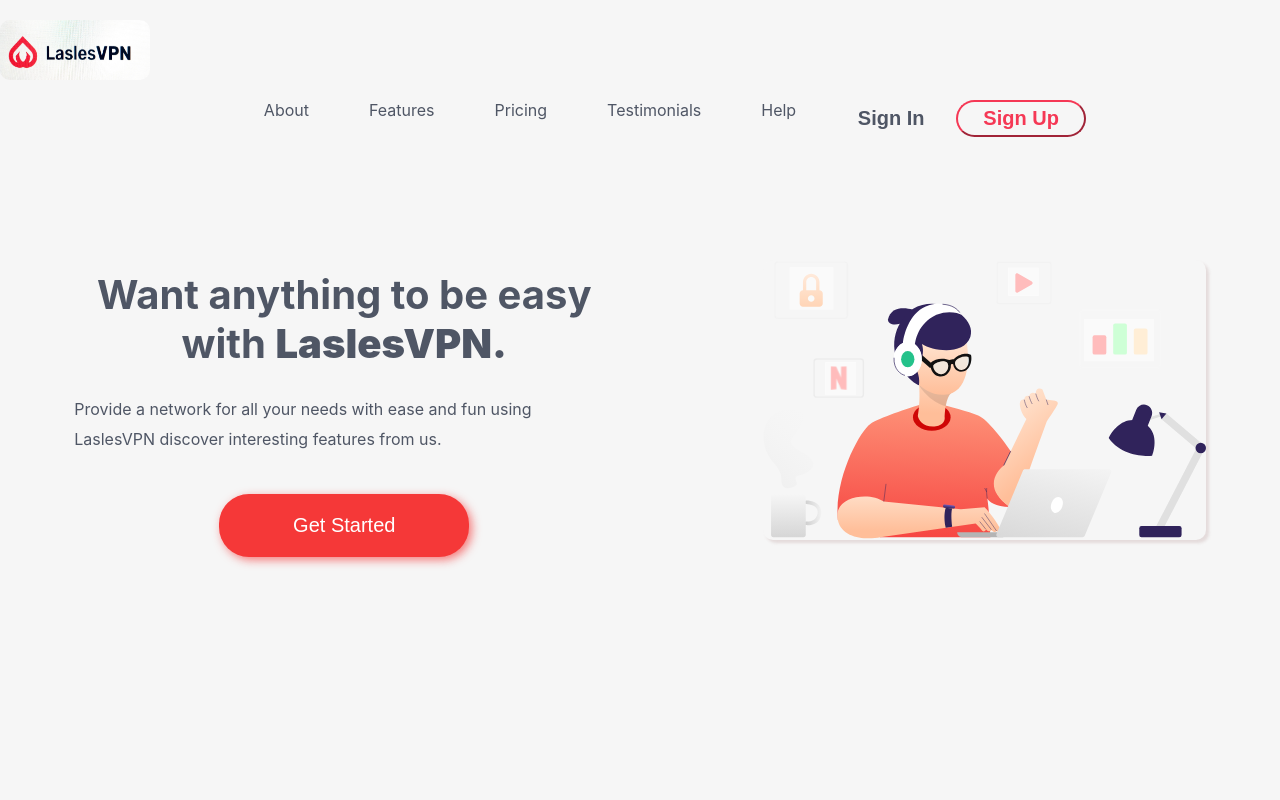
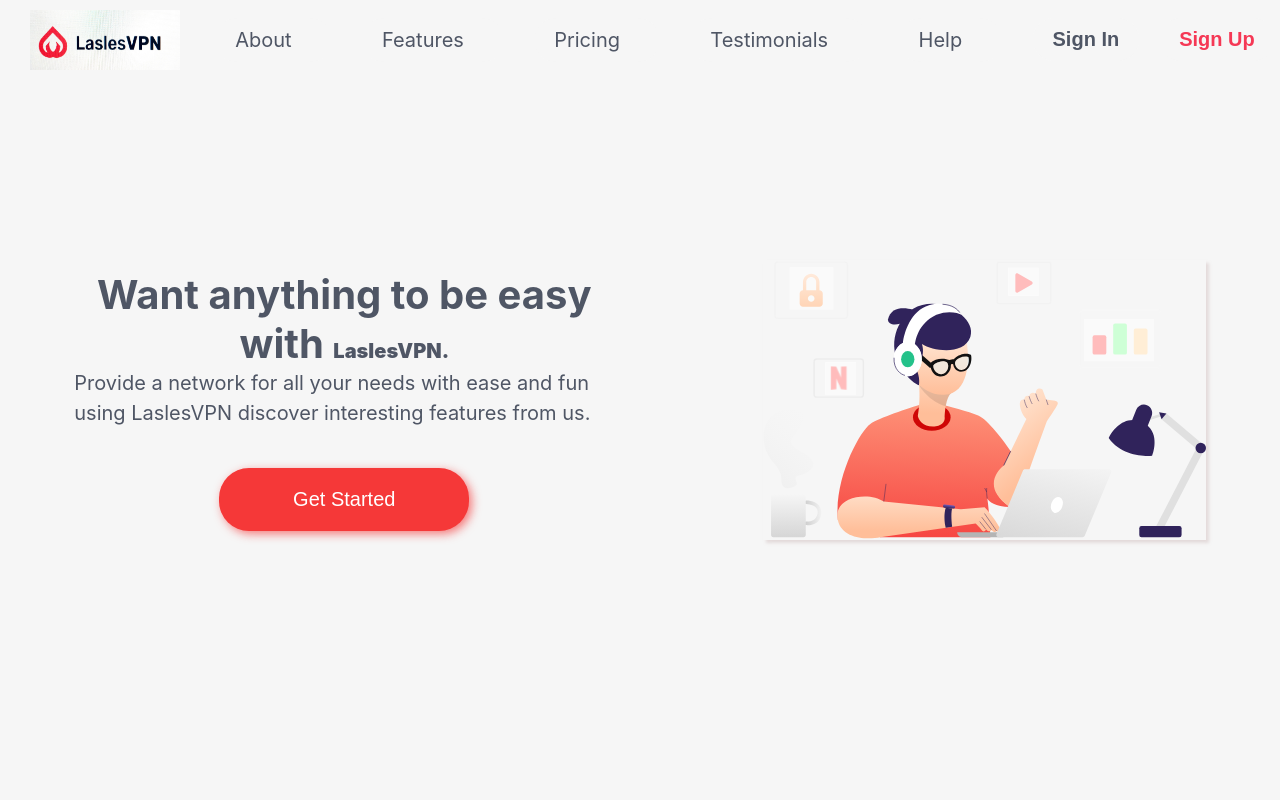
Before and after one commit to Jolanta27/LandingPage-LaslesVPN, a React (Create React App) app: page / in a window 1280 px wide. Shown: the top 800 px of the page. Built offline with nearby package versions, Linux system fonts and the light colour scheme.

Commit message:
fixed navbar layout

```diff
--- a/src/components/Header.jsx
+++ b/src/components/Header.jsx
@@ -1,7 +1,7 @@
 import React from "react";
 import "./styles/Header.css";
 import Hamburger from 'hamburger-react'
-import { useState, useEffect, useRef} from "react";
+import { useState } from "react";
 
 const NavItem = ({ link, text}) => {
     return (
@@ -17,74 +17,31 @@
   )
  }
 
+ const MenuItems = () => (
+    <>
+        <NavItem link="/" text="About" />
+        <NavItem link="/" text="Features" />
+        <NavItem link="/" text="Pricing" />
+        <NavItem link="/" text="Testimonials" />
+        <NavItem link="/" text="Help" />
+        <div className="navbar-buttons">
+        <NavbarButton text="Sign In" position="left"/>
+        <NavbarButton text="Sign Up" position="right"/>
+        </div>
+    </>
+ );
+
 const Header = () => {
     const [isOpen, setOpen] = useState(false);
-    const [isMobile, setIsMobile] = useState(false);
-    const ref = useRef();
-
-    useEffect(() => {
-        const handleResize = () => {
-            setIsMobile(window.innerWidth <= 768);
-        };
-
-        handleResize();
-        window.addEventListener("resize", handleResize);
-
-        return () => {
-            window.removeEventListener("resize", handleResize);
-        };
-    }, []);
-
-        const toggleMenu = () => {
-            setOpen(!isOpen);
-        };
-
-        useEffect(() => {
-            const handler = (event) => {
-                if (isOpen && ref.current && !ref.current.contains(event.target)
-                ) {
-                    setOpen(false);
-                }
-            };
-            document.addEventListener('mousedown', handler);
-            return () => { document.removeEventListener('mousedown', handler);
-        };
-    }, [isOpen]);
 
            return (
-                <div>
-                <nav ref={ref} className={isOpen ? "menu-items-open" : "menu-items"}>
+                <nav className="menu-items">
                     <img src="logo.JPG" id="logo" alt="logo" />
-                    {isMobile ? (
-                          <div className="navbar-mobile navbar-laptop">
-                          <Hamburger toggled={isOpen} size={25} toggle={toggleMenu} onClick={() => setOpen((prev) => !prev)}/>
-                          {isOpen && (
-                              <ul className={`menu-items $ {isOpen ? "show" : ""}`}>
-                              <NavItem className ="mobile-link" link="/" text="About" />
-                              <NavItem link="/" text="Features" />
-                              <NavItem link="/" text="Pricing" />
-                              <NavItem link="/" text="Testimonials" />
-                              <NavItem link="/" text="Help" />
-                              <div className="navbar-buttons">
-                              <NavbarButton  className="navbar-button" text="Sign In" position="left"/>
-                              <NavbarButton className="navbar-button" text="Sign Up" position="right"/>
-                              </div>
-                              </ul>
-                           )}
-                              </div>
-                    ) : (
-                        <ul className="menu-items-open">
-                        <NavItem link="/" text="About" />
-                        <NavItem link="/" text="Features" />
-                        <NavItem link="/" text="Pricing" />
-                        <NavItem link="/" text="Testimonials" />
-                        <NavItem link="/" text="Help" />
-                        <NavbarButton className="navbar-buttons" text="Sign In" position="left"/>
-                        <NavbarButton className="navbar-buttons" text="Sign Up" position="right"/>
-                        </ul>
-                    )}
+                          <Hamburger toggled={isOpen} size={25} toggle={setOpen}/>
+                          <ul className={isOpen ? "open" : ""}>
+                     <MenuItems />
+                     </ul>
                 </nav>
-                </div>
-            )
-        }
+            );
+        };
         export default Header;
--- a/src/components/styles/Header.css
+++ b/src/components/styles/Header.css
@@ -1,126 +1,106 @@
-nav {
-    justify-content: space-around;
-    position: fixed;
+    *  {
+        margin: 0;
+        padding: 0;
+        box-sizing: border-box;
+    }
+    .menu-items {
         width: 100%;
-    top: 0;
-    z-index: 1000;
-    padding: 20px 0;
     }
-.navbar-list, nav ul{
-    display: flex;
-    justify-content: center;
+    .menu-items ul li a {
+        text-decoration: none;
+        display: block;
+        border-radius: 40px;
+        width: 100%;
     }
-.menu-items-open {
-    display: flex;
-    justify-content: center;
+    .menu-items ul {
+        list-style-type: none;
     }
-.navbar-buttons {
-    display: flex;
-    margin-left: 80px;
-}
-nav ul {
-    list-style: none;
-}
-.navbar-list, .navbar-button {
-    font-size: 20px;
-}
- .navbar-list li a:hover{
-    color: #F53838;
-    transition: all 0.5s;
-}
-li a{
-    padding: 0 30px;
-    text-decoration: none;
-}
-img {
-    width: 150px;
-    height: 45px;
-    border-radius: 10px;
+    .menu-items li a:hover, .navbar-buttons .navbar-button:hover {
+        background-color: #F53838;
+        color: white;
     }
 
     .navbar-button {
         cursor: pointer;
-    width: 130px;
-    padding: 5px 10px;
-}
-.button-left {
-    border-style: none;
-    font-weight: bold;
-}
-.button-left:hover {
-    color: #F53838;
-    transition: all 0.5s;
-}
-.button-right:hover {
-    background-color: #F53838;
-    color: white;
-    transition: all 0.5s;
         border: none;
-}
-.button-right {
         font-weight: bold;
         border-radius: 40px;
-    color: #F53855;
-    border-color: #F53855;
     }
-.navbar-laptop {
+
+    @media (max-width: 768px){
+    * {
+        font-size: 16px;
+    }
+    .menu-items ul {
+        display: none;
+    }
+    .menu-items ul li {
         display: flex;
-    padding: 0 20px;
+        margin: 2px;
+
+    }
+    .menu-items ul li a {
+        margin: 0 10px;
+        display: block;
+        text-align: center;
+    }
+    .menu-items ul.open, .navbar-buttons {
+        display: flex;
+        flex-direction: column;
+        align-items: center;
+    }
+    .menu-items ul.open > *, .navbar-buttons > * {
+
+        padding: 2px;
+        width: 100%;
+    }
+    .hamburger-react {
+        display: block;
+        position: fixed;
+        top: 0;
+        right: 0;
+        z-index: 1000;
+    }
+
+    #logo {
+        display: none;
+    }
+    }
+
+    @media (min-width: 769px) {
+    * {
+        font-size: 20px;
+    }
+    .menu-items {
+        display: flex;
+        align-items: center;
+        position: fixed;
+        width: 100%;
+        top: 0;
+        margin: 0 30px;
+        z-index: 1000;
+        padding: 10px 0;
+        }
+    .menu-items ul{
+        display: flex;
+        flex-direction: row;
+        justify-content: space-around;
+        width: 100%;
+        margin: 0 10px;
+    }
+    .menu-items ul li a {
+        margin: 0 10px;
+        padding: 10px 20px;
     }
     .hamburger-react {
         display: none;
     }
-@media (max-width: 768px){
-*  {
-    margin: 0;
-    padding: 0;
-    width: 100%;
+    .navbar-button {
+        margin: 0 10px;
+        padding: 10px 20px;
     }
-.menu-items {
-    display: block;
+    .button-right {
+        color: #F53855;
+        border-color: #F53855;
     }
-
-.menu-items li a {
-    display: block;
-    border-radius: 40px;
-    padding: 10px 0;
 }
-.menu-items li a:hover , .menu-items li a:hover, .navbar-buttons .navbar-button:hover {
-    background-color: #F53838;
-    width: 100%;
-    color: white;
-    border-radius: 40px;
-    padding: 10px 0;
-}
-  .hamburger-react {
-    display: block;
-    position: absolute;
-    top: 10px;
-    left: 550px;
-  }
-  .mobile-link:hover {
-    color: red;
-  }
-  #logo {
-    display: none;
-  }
-  .navbar-buttons {
-    display: flex;
-    justify-content: center;
-    flex-direction: column;
-    align-items: center;
-    margin-left: 0;
-  }
-  .navbar-button {
-    border: none;
-  }
-  .navbar-buttons .navbar-button{
-    font-size: 16px;
-  }
-  nav .navbar-mobile {
-    text-align: center;
-    font-size: 16px;
-    position: relative;
-  }
-
-}
```
Lines whose indentation alone changed are shown as unchanged.
